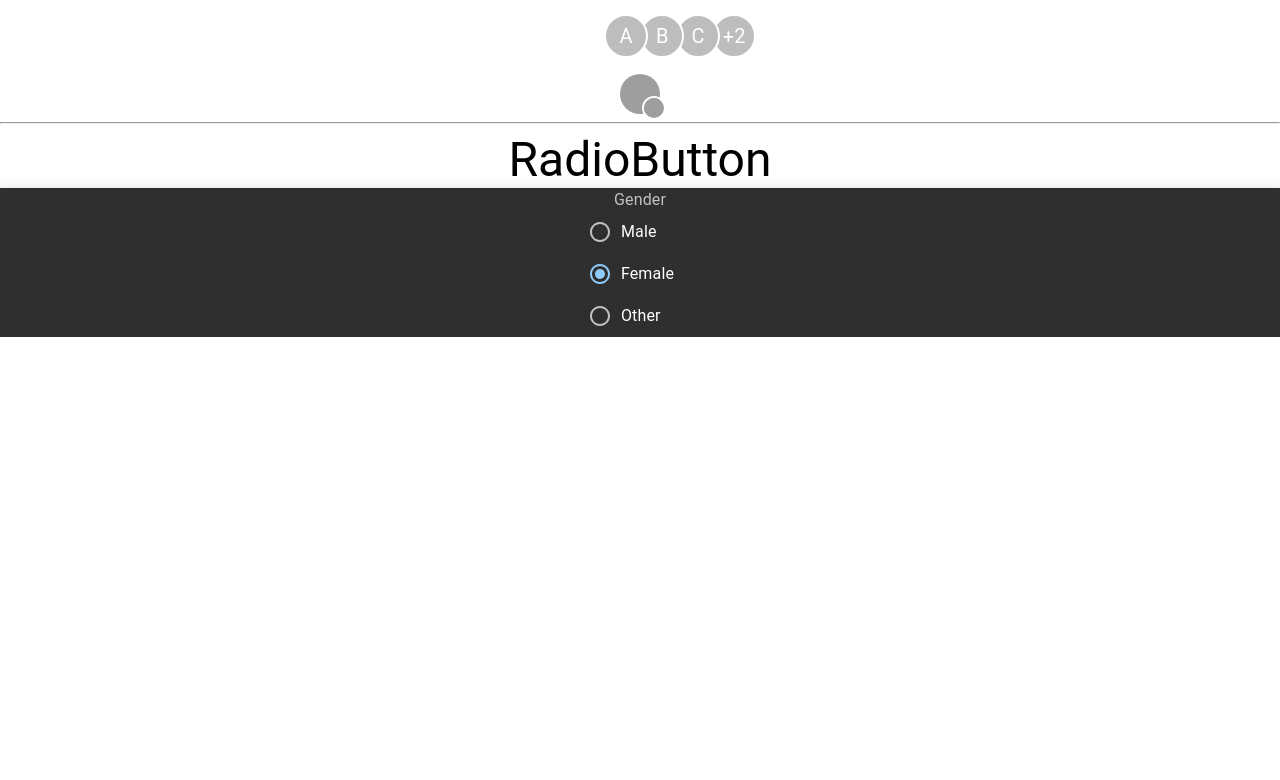
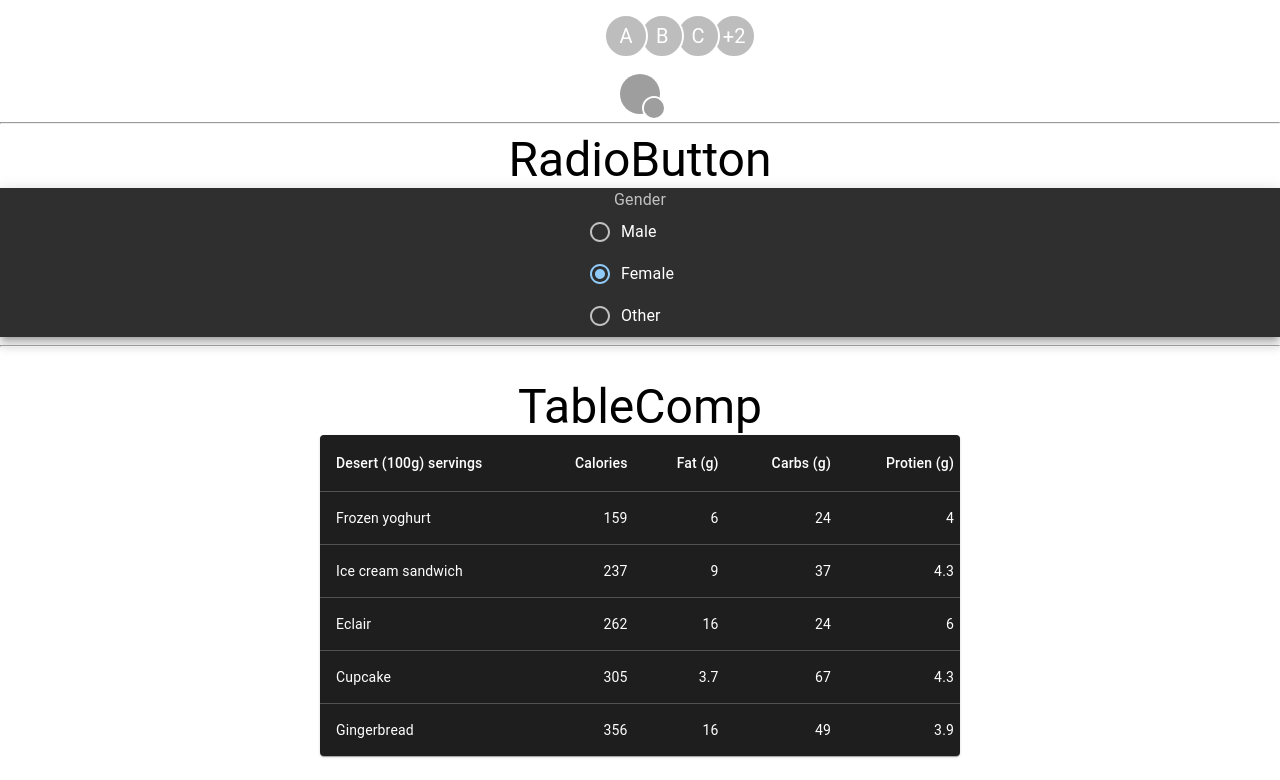
Before and after one commit to ZeeshiDeveloper/Material-UI-V5-for-Designing-in-React, a React (Create React App) app: page / in a window 1280 px wide. Shown: the part 4257-5037 px from the top of the page. Before the commit the page ends 4594 px from the top, so only its background shows below. Built offline with nearby package versions, Linux system fonts and the light colour scheme; grey boxes are pictures that could not be loaded.

Commit message:
table component and add typescript in packages.

```diff
--- a/package.json
+++ b/package.json
@@ -10,9 +10,14 @@
     "@testing-library/jest-dom": "^5.16.5",
     "@testing-library/react": "^13.4.0",
     "@testing-library/user-event": "^13.5.0",
+    "@types/jest": "^29.2.0",
+    "@types/node": "^18.11.4",
+    "@types/react": "^18.0.21",
+    "@types/react-dom": "^18.0.6",
     "react": "^18.2.0",
     "react-dom": "^18.2.0",
     "react-scripts": "5.0.1",
+    "typescript": "^4.8.4",
     "web-vitals": "^2.1.4"
   },
   "scripts": {
--- a/src/App.js
+++ b/src/App.js
@@ -14,6 +14,7 @@ import ListComp from './components/ListComp';
 import AvaterComp from './components/AvaterComp';
 import { Box } from '@mui/system';
 import RadioButton from './components/RadioButton';
+import TableComp from './components/TableComp';
 
 function App() {
 
@@ -135,6 +136,8 @@ function App() {
       <AvaterComp />
       <hr />
       <RadioButton />
+      <hr />
+      <TableComp />
     </div>
   );
 }
--- /dev/null
+++ b/src/components/TableComp.js
@@ -0,0 +1,64 @@
+import React from 'react'
+import { Box, Paper, Table, TableBody, TableCell, TableContainer,
+     TableHead, TableRow, Typography, createTheme, ThemeProvider } from '@mui/material'
+
+
+
+function createData(name, calories, fat, carbs, protein) {
+return { name, calories, fat, carbs, protein };
+}
+
+const rows =[
+    createData('Frozen yoghurt', 159, 6.0, 24, 4.0),
+    createData('Ice cream sandwich', 237, 9.0, 37, 4.3),
+    createData('Eclair', 262, 16.0, 24, 6.0),
+    createData('Cupcake', 305, 3.7, 67, 4.3),
+    createData('Gingerbread', 356, 16.0, 49, 3.9),
+]
+const TableComp = () => {
+    const theme4 = createTheme({
+        palette:{
+            mode:"dark"
+        }
+    })
+  return (
+    <ThemeProvider theme={theme4}>
+        <Box sx={{width:"50%",display:"inline-block",m:3}}>
+            <Typography variant="h3" color="primary.superDark">TableComp</Typography>
+
+            {/* Create Table */}
+            <Paper>
+                <TableContainer>
+                    <Table sx={{minWidth:"650px"}}>
+                    {/* <Table sx={{minWidth:"650px"}} size="small">   dence table*/}
+                        <TableHead>
+                            <TableRow>
+                                <TableCell>Desert (100g) servings</TableCell>
+                                <TableCell align="right">Calories</TableCell>
+                                <TableCell align="right">Fat&nbsp;(g)</TableCell>
+                                <TableCell align="right">Carbs&nbsp;(g)</TableCell>
+                                <TableCell align="right">Protien&nbsp;(g)</TableCell>
+                            </TableRow>
+                        </TableHead>
+                        <TableBody>
+                            {rows.map(row => (
+                                <TableRow
+                                    key={row.name}
+                                    sx={{ '&:last-child td, &:last-child th': { border: 0 } }}>
+                                    <TableCell component="th" scope="row">{row.name}</TableCell>
+                                    <TableCell align='right'>{row.calories}</TableCell>
+                                    <TableCell align='right'>{row.fat}</TableCell>
+                                    <TableCell align='right'>{row.carbs}</TableCell>
+                                    <TableCell align='right'>{row.protein}</TableCell>
+                                </TableRow>
+                            ))}
+                        </TableBody>
+                    </Table>
+                </TableContainer>
+            </Paper>
+        </Box>
+    </ThemeProvider>
+  )
+}
+
+export default TableComp
```
Also changed, not shown: 1 other file (tests, documents, lock files or other folders).
